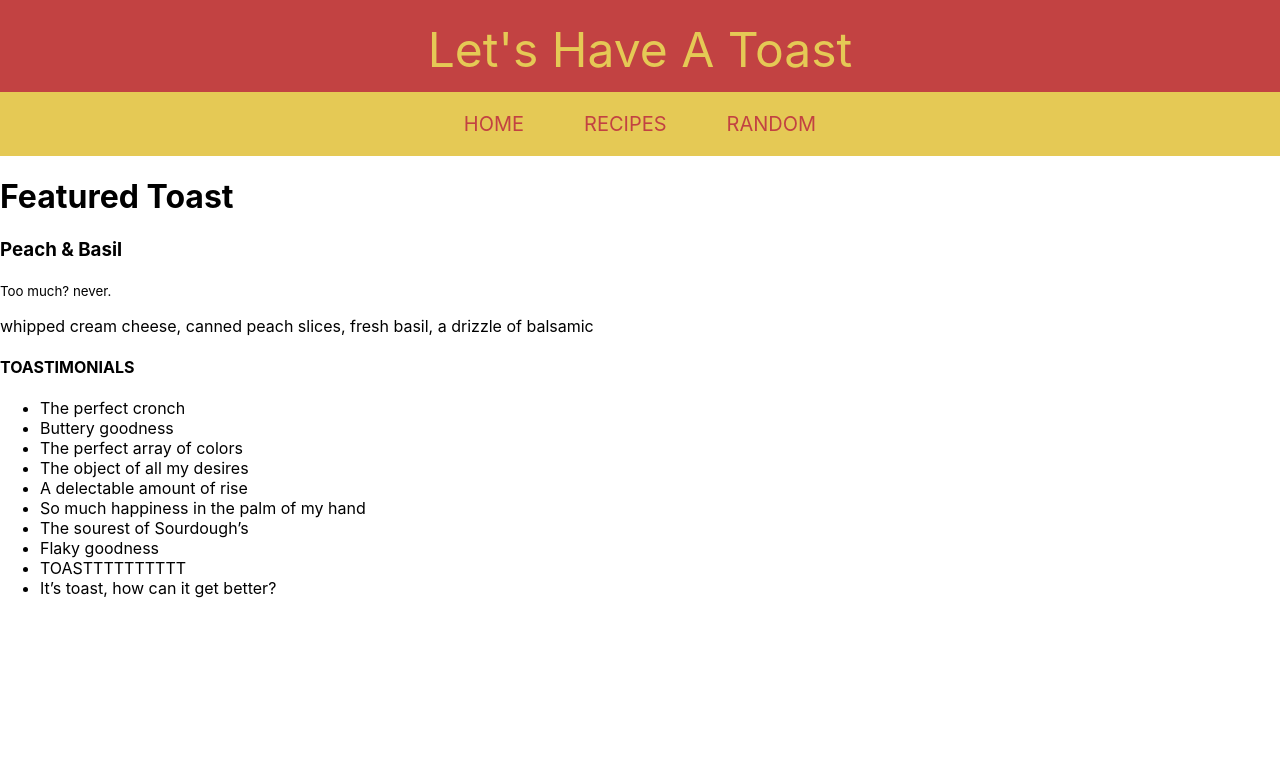
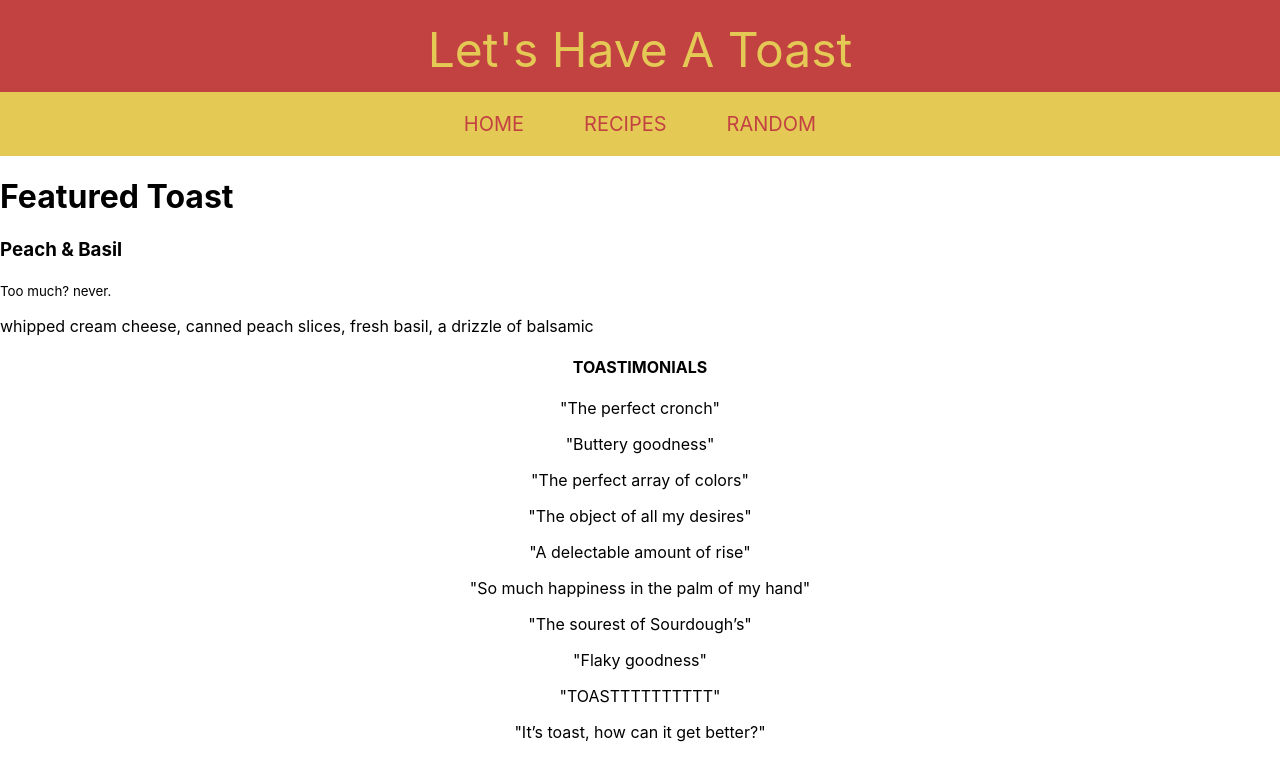
Before and after one commit to elidcraig/lets-have-a-toast, a React (Create React App) app: page / in a window 1280 px wide. Shown: the top 780 px of the page. Built offline with nearby package versions, Linux system fonts and the light colour scheme; data requests are answered from the project's data file.

Commit message:
added css file

```diff
--- /dev/null
+++ b/src/components/Toastimonials.css
@@ -0,0 +1,3 @@
+.toastimonials {
+  text-align: center;
+}
--- a/src/components/Toastimonials.js
+++ b/src/components/Toastimonials.js
@@ -1,4 +1,5 @@
 import React, {useState, useEffect} from 'react';
+import './Toastimonials.css'
 
 function Toastimonials() {
   const [toastimonials, setToastimonials] = useState([])
@@ -9,15 +10,18 @@ function Toastimonials() {
       .then(data => setToastimonials(data))
   }, [])
 
-  const listItems = toastimonials.map(item => <li key={item.id}>{item.toastimonial}</li>)
+  const listItems = toastimonials.map(item =>
+    <div className='toastimonials__card' key={item.id}><p>"{item.toastimonial}"</p></div>)
 
+  //would love to implement bootstrap carousel if possible
   return (
     <div className='toastimonials'>
       <h4>TOASTIMONIALS</h4>
-      <ul className='toastimonials__list'>
+      <div className='toastimonials__list'>
         {listItems}
-      </ul>
+      </div>
     </div>
+
   );
 }
 
```
